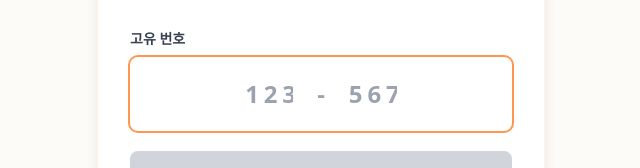
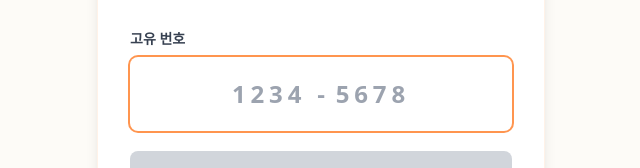
Before and after one commit to etax119-arch/irubitteo, a Next.js app: page /login/employee in a window 1280 px wide. Shown: the part 312-480 px from the top of the page, without its empty margins (319-959 px from the left). Built offline with nearby package versions, Linux system fonts and the light colour scheme; a web font is replaced by a local one.

Commit message:
UI 오류 수정

```diff
--- a/app/admin/workstats/page.tsx
+++ b/app/admin/workstats/page.tsx
@@ -107,7 +107,7 @@ export default function AdminWorkstatsPage() {
           <button
             onClick={handleCalculate}
             disabled={calculateMutation.isPending}
-            className="flex items-center gap-2 px-4 py-2 bg-duru-orange-500 text-white rounded-lg hover:bg-duru-orange-600 disabled:opacity-50 disabled:cursor-not-allowed transition-colors font-medium"
+            className="flex items-center gap-2 px-4 py-2 bg-duru-orange-500 text-white rounded-lg hover:bg-duru-orange-600 disabled:opacity-50 disabled:cursor-not-allowed transition-colors font-medium whitespace-nowrap"
           >
             <RefreshCw className={`w-4 h-4 ${calculateMutation.isPending ? 'animate-spin' : ''}`} />
             {calculateMutation.isPending ? '계산 중...' : '재계산'}
--- a/app/login/employee/page.tsx
+++ b/app/login/employee/page.tsx
@@ -105,7 +105,7 @@ export default function EmployeeLoginPage() {
                     onKeyDown={handleFirstPartKeyDown}
                     maxLength={4}
                     autoFocus
-                    className="w-[80px] py-2 text-2xl text-center tracking-[0.2em] font-semibold border-0 bg-transparent hover:border-0 focus:ring-0"
+                    className="w-[80px] px-0 py-2 text-2xl text-center tracking-[0.2em] font-semibold border-0 bg-transparent hover:border-0 focus:ring-0"
                   />
                 </div>
                 <span className="text-2xl font-bold text-gray-400">-</span>
@@ -119,7 +119,7 @@ export default function EmployeeLoginPage() {
                     onChange={handleSecondPartChange}
                     onKeyDown={handleSecondPartKeyDown}
                     maxLength={4}
-                    className="w-[80px] py-2 text-2xl text-center tracking-[0.2em] font-semibold border-0 bg-transparent hover:border-0 focus:ring-0"
+                    className="w-[80px] px-0 py-2 text-2xl text-center tracking-[0.2em] font-semibold border-0 bg-transparent hover:border-0 focus:ring-0"
                   />
                 </div>
               </div>
```
